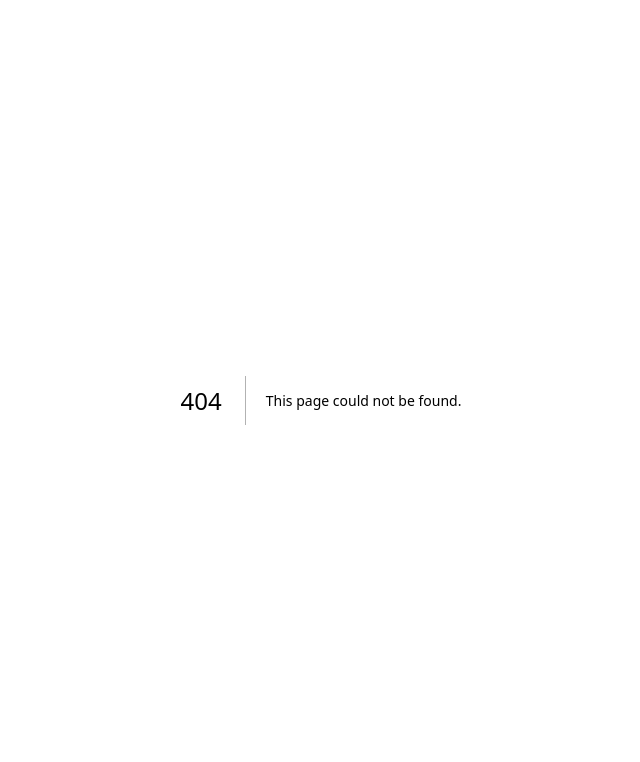
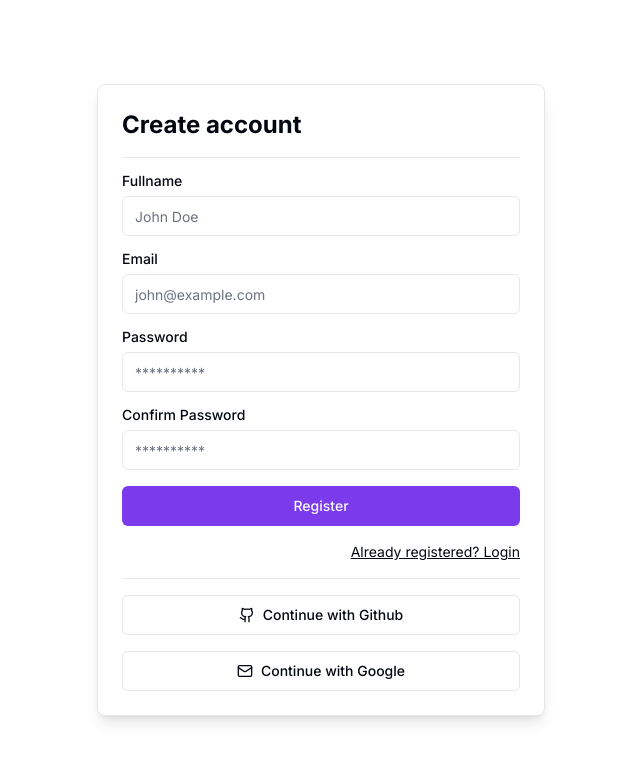
Before and after one commit to pandeyrochak/gracenotes, a Next.js app: page /register in a window 1280 px wide. Before the commit this address had no page. Shown: the top 762 px of the page, without its empty margins (319-959 px from the left). Built offline with nearby package versions, Linux system fonts and the light colour scheme.

Commit message:
✨: added login and register page

```diff
--- a/package.json
+++ b/package.json
@@ -13,6 +13,7 @@
     "@radix-ui/react-collapsible": "^1.1.0",
     "@radix-ui/react-dropdown-menu": "^2.1.1",
     "@radix-ui/react-icons": "^1.3.0",
+    "@radix-ui/react-label": "^2.1.0",
     "@radix-ui/react-separator": "^1.1.0",
     "@radix-ui/react-slot": "^1.1.0",
     "class-variance-authority": "^0.7.0",
--- /dev/null
+++ b/src/app/(auth)/login/page.tsx
@@ -0,0 +1,60 @@
+import { Button } from "@/components/ui/button";
+import { Input } from "@/components/ui/input";
+import { Label } from "@/components/ui/label";
+import { Separator } from "@/components/ui/separator";
+import { GithubIcon, MailIcon } from "lucide-react";
+import Link from "next/link";
+
+export default function Component() {
+  return (
+    <div className="grid h-screen w-full place-items-center bg-background">
+      <div className="w-full max-w-md space-y-4 rounded-lg border bg-card p-6 shadow-lg">
+        <div className="flex items-center justify-between">
+          <h2 className="text-2xl font-bold">Login</h2>
+        </div>
+        <Separator className="my-4" />
+        <form className="space-y-4">
+          <div className="grid gap-2">
+            <Label htmlFor="email">Email</Label>
+            <Input
+              id="email"
+              type="email"
+              placeholder="john@example.com"
+              required
+            />
+          </div>
+
+          <div className="grid gap-2">
+            <Label htmlFor="password">Password</Label>
+            <Input id="password" type="password" required />
+          </div>
+          <Button className="w-full">Sign in</Button>
+          <div className="flex justify-between">
+            <Link href="#" className="text-sm underline" prefetch={false}>
+              Forgot password?
+            </Link>
+            <Link
+              href="/register"
+              className="text-sm underline"
+              prefetch={false}
+            >
+              Don&apos;t have an account? Sign up
+            </Link>
+          </div>
+        </form>
+        {/* google and github buttons */}
+        <Separator className="mt-7 mb-5" />
+        <div className="space-y-4">
+          <Button variant="outline" className="w-full">
+            <GithubIcon className="mr-2 h-4 w-4" />
+            Sign in with Github
+          </Button>
+          <Button variant="outline" className="w-full">
+            <MailIcon className="mr-2 h-4 w-4" />
+            Sign in with Google
+          </Button>
+        </div>
+      </div>
+    </div>
+  );
+}
--- /dev/null
+++ b/src/app/(auth)/register/page.tsx
@@ -0,0 +1,71 @@
+import { Button } from "@/components/ui/button";
+import { Input } from "@/components/ui/input";
+import { Label } from "@/components/ui/label";
+import { Separator } from "@/components/ui/separator";
+import { GithubIcon, MailIcon } from "lucide-react";
+import Link from "next/link";
+
+export default function Component() {
+  return (
+    <div className="grid h-screen w-full place-items-center bg-background">
+      <div className="w-full max-w-md space-y-4 rounded-lg border bg-card p-6 shadow-lg">
+        <div className="flex items-center justify-between">
+          <h2 className="text-2xl font-bold">Create account</h2>
+        </div>
+        <Separator className="my-4" />
+        <form className="space-y-4">
+          <div className="grid gap-2">
+            <Label htmlFor="email">Fullname</Label>
+            <Input id="fullname" type="text" placeholder="John Doe" required />
+          </div>
+          <div className="grid gap-2">
+            <Label htmlFor="email">Email</Label>
+            <Input
+              id="email"
+              type="email"
+              placeholder="john@example.com"
+              required
+            />
+          </div>
+
+          <div className="grid gap-2">
+            <Label htmlFor="password">Password</Label>
+            <Input
+              id="password"
+              type="password"
+              required
+              placeholder="**********"
+            />
+          </div>
+          <div className="grid gap-2">
+            <Label htmlFor="password">Confirm Password</Label>
+            <Input
+              id="cnf_password"
+              type="password"
+              required
+              placeholder="**********"
+            />
+          </div>
+          <Button className="w-full">Register</Button>
+          <div className="flex justify-end">
+            <Link href="/login" className="text-sm underline" prefetch={false}>
+              Already registered? Login
+            </Link>
+          </div>
+        </form>
+        {/* google and github buttons */}
+        <Separator className="mt-7 mb-5" />
+        <div className="space-y-4">
+          <Button variant="outline" className="w-full">
+            <GithubIcon className="mr-2 h-4 w-4" />
+            Continue with Github
+          </Button>
+          <Button variant="outline" className="w-full">
+            <MailIcon className="mr-2 h-4 w-4" />
+            Continue with Google
+          </Button>
+        </div>
+      </div>
+    </div>
+  );
+}
--- a/src/app/page.tsx
+++ b/src/app/page.tsx
@@ -19,11 +19,11 @@ export default function Home() {
     //   </div>
     // </div>
     <ResizablePanelGroup direction="horizontal">
-      <ResizablePanel className="h-screen" maxSize={30} minSize={20}>
+      <ResizablePanel className="h-screen" maxSize={30} minSize={20} defaultSize={20}>
         <Sidepanel />
       </ResizablePanel>
       <ResizableHandle withHandle />
-      <ResizablePanel className="h-screen">
+      <ResizablePanel className="h-screen" defaultSize={80}>
         <div className="flex flex-col h-full">
           {/* notes panel header */}
           <NotesTitleBar />
--- a/src/components/component/UserAvatar.tsx
+++ b/src/components/component/UserAvatar.tsx
@@ -13,7 +13,8 @@ import Link from "next/link";
 import { useTheme } from "next-themes";
 
 const UserAvatar = () => {
-  const { theme } = useTheme();
+  const { theme, systemTheme } = useTheme();
+
   return (
     <DropdownMenu>
       <DropdownMenuTrigger asChild>
@@ -21,7 +22,9 @@ const UserAvatar = () => {
           <Avatar className="h-5 w-5">
             <AvatarImage
               src="/placeholder-user.svg"
-              className={theme === "dark" ? "filter-white" : ""}
+              className={
+                theme === "dark" || systemTheme === "dark" ? "filter-white" : ""
+              }
             />
             <AvatarFallback>RP</AvatarFallback>
           </Avatar>
@@ -43,7 +46,11 @@ const UserAvatar = () => {
         </DropdownMenuItem>
         <DropdownMenuSeparator />
         <DropdownMenuItem>
-          <Link href="#" className="flex items-center gap-2" prefetch={false}>
+          <Link
+            href="/login"
+            className="flex items-center gap-2"
+            prefetch={false}
+          >
             <LogOutIcon className="h-4 w-4" />
             <span>Logout</span>
           </Link>
--- /dev/null
+++ b/src/components/ui/input.tsx
@@ -0,0 +1,25 @@
+import * as React from "react"
+
+import { cn } from "@/lib/utils"
+
+export interface InputProps
+  extends React.InputHTMLAttributes<HTMLInputElement> {}
+
+const Input = React.forwardRef<HTMLInputElement, InputProps>(
+  ({ className, type, ...props }, ref) => {
+    return (
+      <input
+        type={type}
+        className={cn(
+          "flex h-10 w-full rounded-md border border-input bg-background px-3 py-2 text-sm ring-offset-background file:border-0 file:bg-transparent file:text-sm file:font-medium placeholder:text-muted-foreground focus-visible:outline-none focus-visible:ring-2 focus-visible:ring-ring focus-visible:ring-offset-2 disabled:cursor-not-allowed disabled:opacity-50",
+          className
+        )}
+        ref={ref}
+        {...props}
+      />
+    )
+  }
+)
+Input.displayName = "Input"
+
+export { Input }
--- /dev/null
+++ b/src/components/ui/label.tsx
@@ -0,0 +1,26 @@
+"use client"
+
+import * as React from "react"
+import * as LabelPrimitive from "@radix-ui/react-label"
+import { cva, type VariantProps } from "class-variance-authority"
+
+import { cn } from "@/lib/utils"
+
+const labelVariants = cva(
+  "text-sm font-medium leading-none peer-disabled:cursor-not-allowed peer-disabled:opacity-70"
+)
+
+const Label = React.forwardRef<
+  React.ElementRef<typeof LabelPrimitive.Root>,
+  React.ComponentPropsWithoutRef<typeof LabelPrimitive.Root> &
+    VariantProps<typeof labelVariants>
+>(({ className, ...props }, ref) => (
+  <LabelPrimitive.Root
+    ref={ref}
+    className={cn(labelVariants(), className)}
+    {...props}
+  />
+))
+Label.displayName = LabelPrimitive.Root.displayName
+
+export { Label }
```
Also changed, not shown: 1 other file (tests, documents, lock files or other folders).
